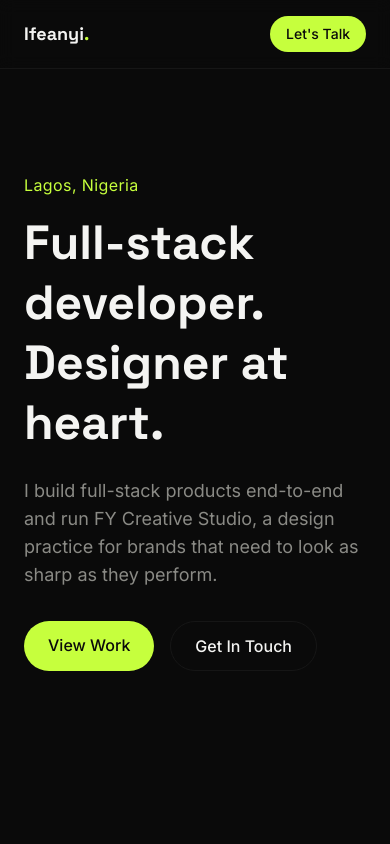
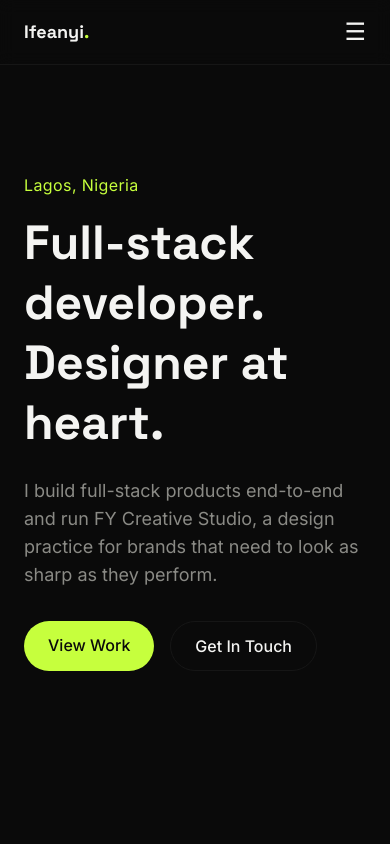
Before and after one commit to LowkeyFY/Portfolio-website, a React (Vite) app in the folder frontend/: page / in a window 390 px wide. Shown: the top 844 px of the page. Built offline with nearby package versions, Linux system fonts and the light colour scheme.

Commit message:
Add mobile hamburger nav

```diff
--- a/frontend/src/components/Navbar.tsx
+++ b/frontend/src/components/Navbar.tsx
@@ -1,5 +1,9 @@
+import { useState } from "react";
+
 export default function Navbar() {
+  const [open, setOpen] = useState(false);
   const links = ["About", "Skills", "Projects", "Design", "Contact"];
+
   return (
     <header className="fixed top-0 w-full z-50 bg-bg/80 backdrop-blur border-b border-surface">
       <nav className="max-w-5xl mx-auto flex items-center justify-between px-6 py-4">
@@ -15,10 +19,27 @@ export default function Navbar() {
             </li>
           ))}
         </ul>
-        <a href="#contact" className="text-sm font-medium bg-accent text-bg px-4 py-2 rounded-full hover:opacity-90 transition-opacity">
+        <a href="#contact" className="hidden md:inline-block text-sm font-medium bg-accent text-bg px-4 py-2 rounded-full hover:opacity-90 transition-opacity">
           Let's Talk
         </a>
+        <button onClick={() => setOpen(!open)} className="md:hidden text-fg text-2xl" aria-label="Toggle menu">
+          {open ? "✕" : "☰"}
+        </button>
       </nav>
+      {open && (
+        <ul className="md:hidden flex flex-col gap-4 px-6 pb-6 text-muted">
+          {links.map((link) => (
+            <li key={link}>
+              <a href={`#${link.toLowerCase()}`} onClick={() => setOpen(false)} className="hover:text-fg transition-colors">
+                {link}
+              </a>
+            </li>
+          ))}
+          <a href="#contact" onClick={() => setOpen(false)} className="text-fg bg-accent text-bg px-4 py-2 rounded-full text-center font-medium">
+            Let's Talk
+          </a>
+        </ul>
+      )}
     </header>
   );
 }
```
